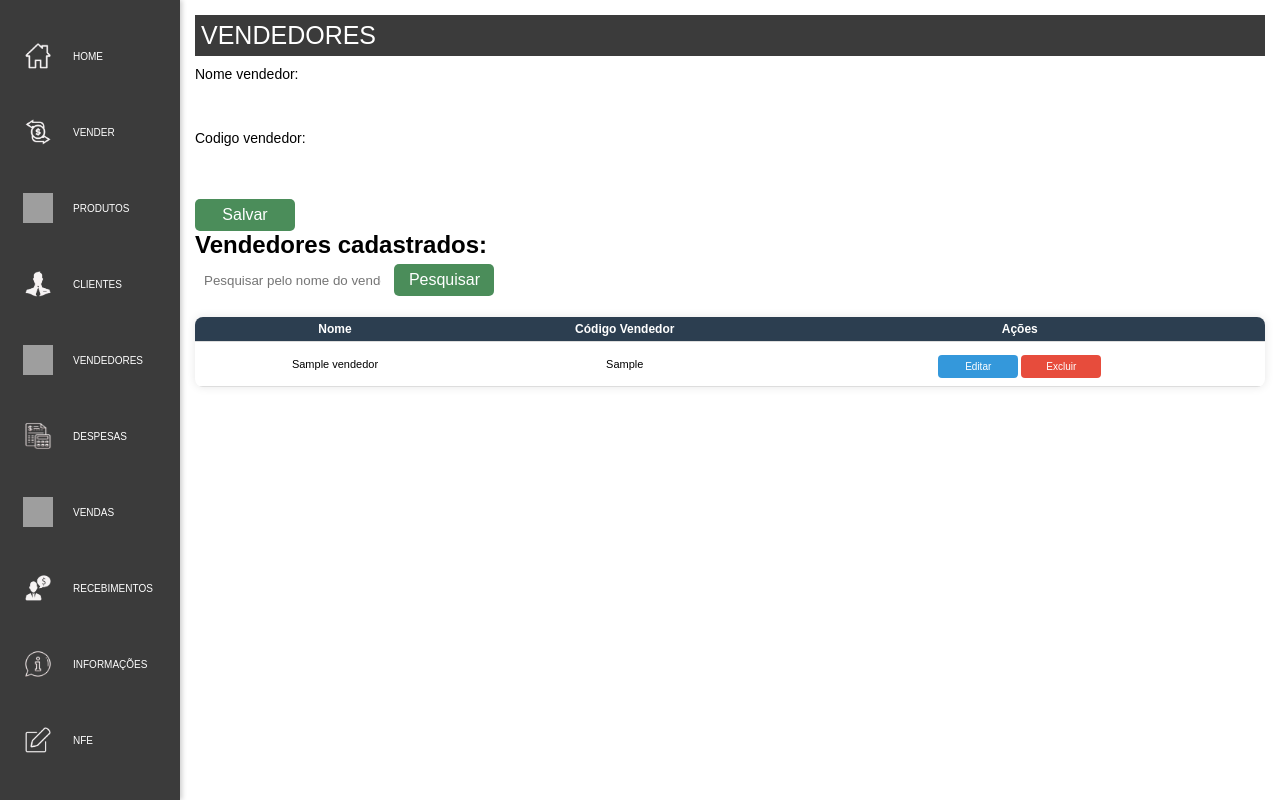
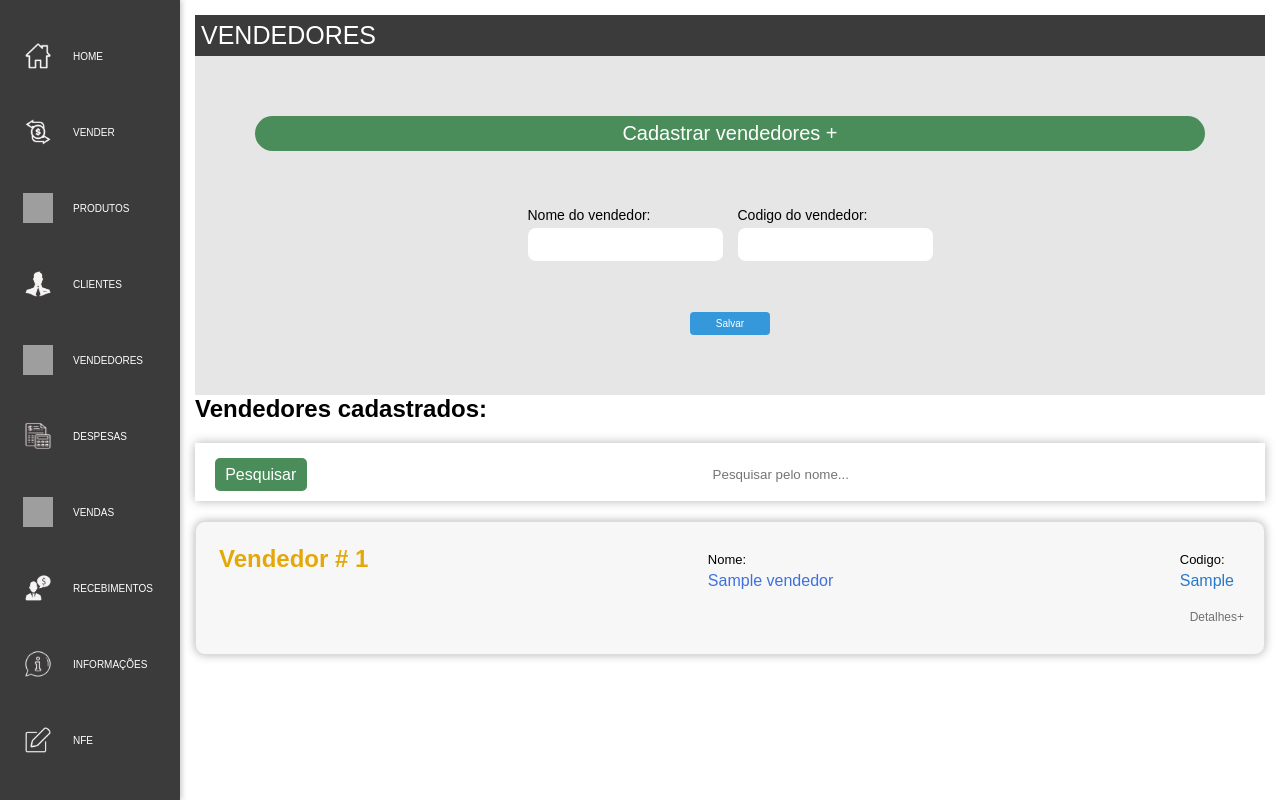
Before and after one commit to Billrenato/Vendas, a Django app: page /cadastrar_vendedor/ in a window 1280 px wide. Run offline with Django 5.2, Linux system fonts and the light colour scheme; tables that the repository leaves empty hold one stand-in row (values such as "Sample post"); grey boxes are pictures that could not be loaded.

Commit message:
Atualização

```diff
--- a/sistema_vendas/vendas/static/css/style.css
+++ b/sistema_vendas/vendas/static/css/style.css
@@ -404,18 +404,10 @@ input{
 
 
 
-.table_prod {
-    width: 100%;
-    border-collapse: collapse;
-    margin-top: 20px;
-    background: white;
-    box-shadow: 0 0 10px rgba(0, 0, 0, 0.1);
-    border-radius: 8px;
-    overflow: hidden;
-}
+
 .table_prod1 {
     width: 100%;
-    border-collapse: collapse;
+
 
 
     overflow: hidden;
@@ -437,7 +429,7 @@ input{
     padding: 8px;
     text-align: center;
     border-bottom: 1px solid #ddd;
-    font-size: 11px;
+    font-size: 15px;
 }
 
 .table_prod th {
@@ -531,9 +523,10 @@ input{
 }
 
 .table_prod {
+    align-items: center;
     width: 100%;
     border-collapse: collapse;
-    margin-top: 20px;
+    margin-top: 10px;
     background: white;
     box-shadow: 0 0 10px rgba(0, 0, 0, 0.1);
     border-radius: 8px;
@@ -544,13 +537,13 @@ input{
     padding: 5px;
     text-align: left;
     border-bottom: 1px solid #ddd;
-    font-size: 12px;
+    font-size: 20px;
     text-align: center;
 
 }
 
 .table_prod th {
-    background-color: #2c3e50;
+    background-color: #3b3b3b;
     color: white;
 }
 
@@ -813,3 +806,8 @@ details summary::before {
     width: 100%;
 
   }
+
+  .total_vendas{
+   font-size:25px;
+    color:green;
+  }
--- a/sistema_vendas/vendas/templates/vendas/cadastrar_vendedor.html
+++ b/sistema_vendas/vendas/templates/vendas/cadastrar_vendedor.html
@@ -10,6 +10,7 @@
     </head>
 
     <body>
+
         <nav class="sidebar">
             <ul>
                 <li><a href="{% url 'home' %}"><img class="icon" src="{% static 'img/home.png' %}" alt=""> HOME</a></li>
@@ -25,6 +26,7 @@
 
             </ul>
         </nav>
+
         <div class="main-content">
             <div class="nav-padrao">
                 VENDEDORES
@@ -36,40 +38,95 @@
             {% endfor %}
         </ul>
     {% endif %}
-    <form method="post">
-        {% csrf_token %}
-        {{ form.as_p }}
-        <button type="submit">Salvar</button>
-    </form>
+
+    {% load custom_filters %}
+    <div >
+        <form class="form_prod" method="post" enctype="multipart/form-data">
+            {% csrf_token %}
+            <span class="h1_prod">Cadastrar vendedores +</span>
+
+            <br>
+            <br>
+
+            <div class="form-container">
+                <div class="input-group">
+                    <label for="id_nome_vendedor">Nome do vendedor:</label>
+                    {{ form.nome_vendedor|add_class:"form-descricao" }}
+                </div>
+                <div class="input-group">
+                    <label for="id_codigo_vendedor">Codigo do vendedor:</label>
+                    {{ form.codigo_vendedor|add_class:"form-medio" }}
+                </div>
+            </div>
+
+            <br>
+            <br>
+
+
+            <button class="button_edit" type="submit">Salvar</button>
+
+
+
+        </form>
+
+
+    </div>
+
+
+
+
     <h2>Vendedores cadastrados:</h2>
-    <form method="get">
-        <input type="text" name="q" placeholder="Pesquisar pelo nome do vendedor...">
-        <button type="submit">Pesquisar</button>
-    </form>
-    <table class="table_prod">
-        <thead>
-            <tr>
-                <th>Nome</th>
-                <th>Código Vendedor</th>
-                <th>Ações</th>
-            </tr>
-        </thead>
-        <tbody>
+
+
+        <form method="get" style="box-shadow: 0 0 10px rgba(0, 0, 0, 0.3); display: flex; margin-top: 20px; padding:10px">
+            <button type="submit" style="margin-left: 10px;">Pesquisar</button>
+            <input type="text" style="width: 100%;" name="q" placeholder="Pesquisar pelo nome...">
+
+        </form>
+        <ul class="produto-lista">
             {% for vendedor in vendedores %}
-                <tr>
-                    <td>{{ vendedor.nome_vendedor }}</td>
-                    <td>{{ vendedor.codigo_vendedor }}</td>
-                    <td>
+            <li>
+                <div class="produto-info">
+                    <div class="campo-codigo">
+                        <h2 style="color: #e4a909;" >Vendedor # {{ vendedor.id }}</h2>
+                    </div>
+                    <div class="campo">
+                      <span  >Nome:</span>
+                      <p style="color:rgb(63, 113, 221);" >{{ vendedor.nome_vendedor }}</p>
+                    </div>
+                    <div class="campo">
+                      <span>Codigo:</span>
+                      <p style="color:#2879c9;">{{ vendedor.codigo_vendedor }}</p>
+                    </div>
 
-                        <button class="button_edit" type="button" onclick="window.location.href='{% url 'editar_vendedor' vendedor.id %}'">
-                            Editar
-                        </button>
-                        <button class="button_delete" type="button" onclick="if (confirm('Tem certeza que deseja excluir este vendedor?')) { window.location.href='{% url 'excluir_vendedor' vendedor.id %}'; }">Excluir</button>
-                    </td>
-                </tr>
+                </div>
+                <details>
+                    <summary class="produto-acoes"><p>Detalhes+</p></summary>
+
+                    <div class="produto-acoes-detalhes">
+                        <form method="get" action="{% url  'editar_vendedor' vendedor.id %}">
+                            <button class="button_edit" type="submit">Editar</button>
+                        </form>
+                        <form method="post" action="{% url 'excluir_vendedor' vendedor.id %}">
+                            {% csrf_token %}
+                            <button class="button_delete" type="submit" onclick="return confirm('Tem certeza que deseja excluir este cliente')">Excluir</button>
+                        </form>
+                    </div>
+
+
+
+                </details>
+
+
+
+
+            </li>
             {% endfor %}
-        </tbody>
-    </table>
-        </div>
+        </ul>
+
+
+
+
+
 </body>
 </html>
```
Also changed, not shown: sistema_vendas/vendas/templates/vendas/cadastrar_empresa.html (+7 -3 lines), sistema_vendas/vendas/templates/vendas/despesas.html (+44 -11 lines), sistema_vendas/vendas/templates/vendas/resumo_vendas.html (+40 -19 lines), sistema_vendas/vendas/templates/vendas/vendas_conta_cliente.html (+41 -15 lines), README.md.
